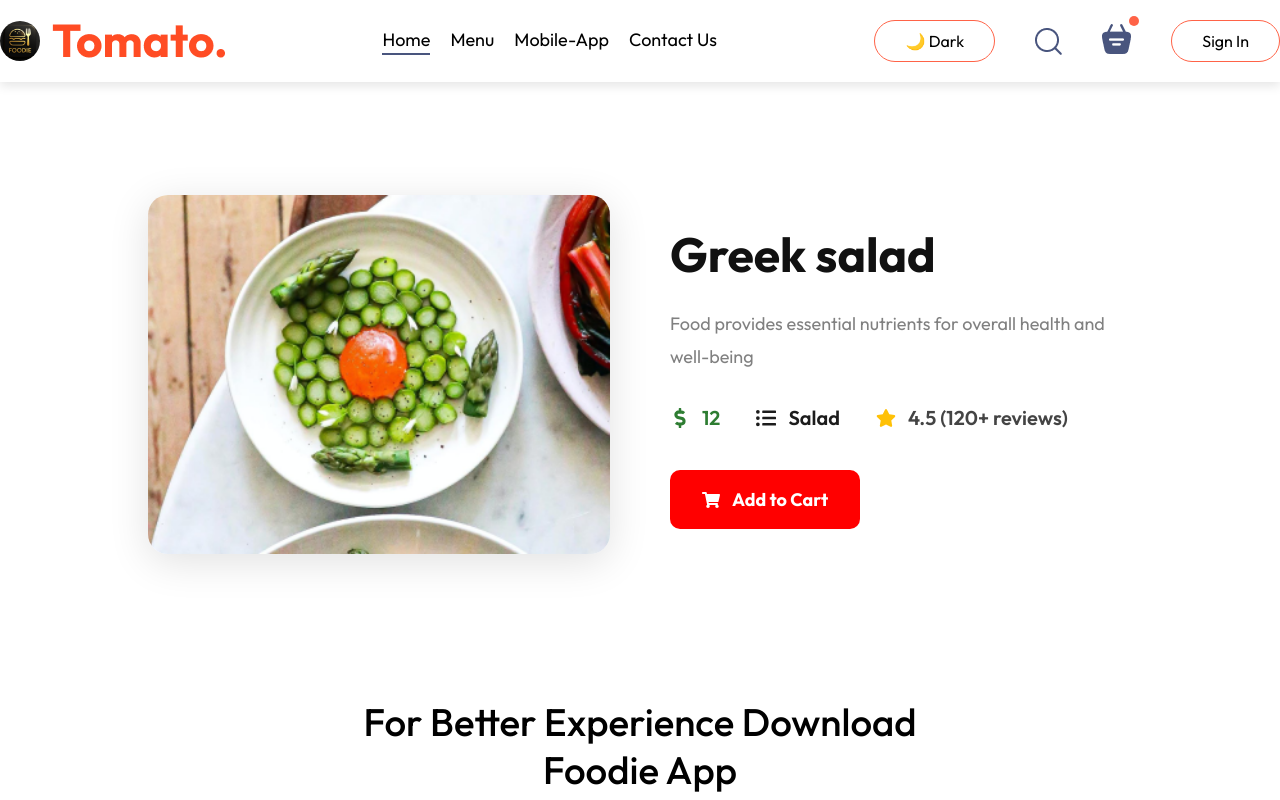
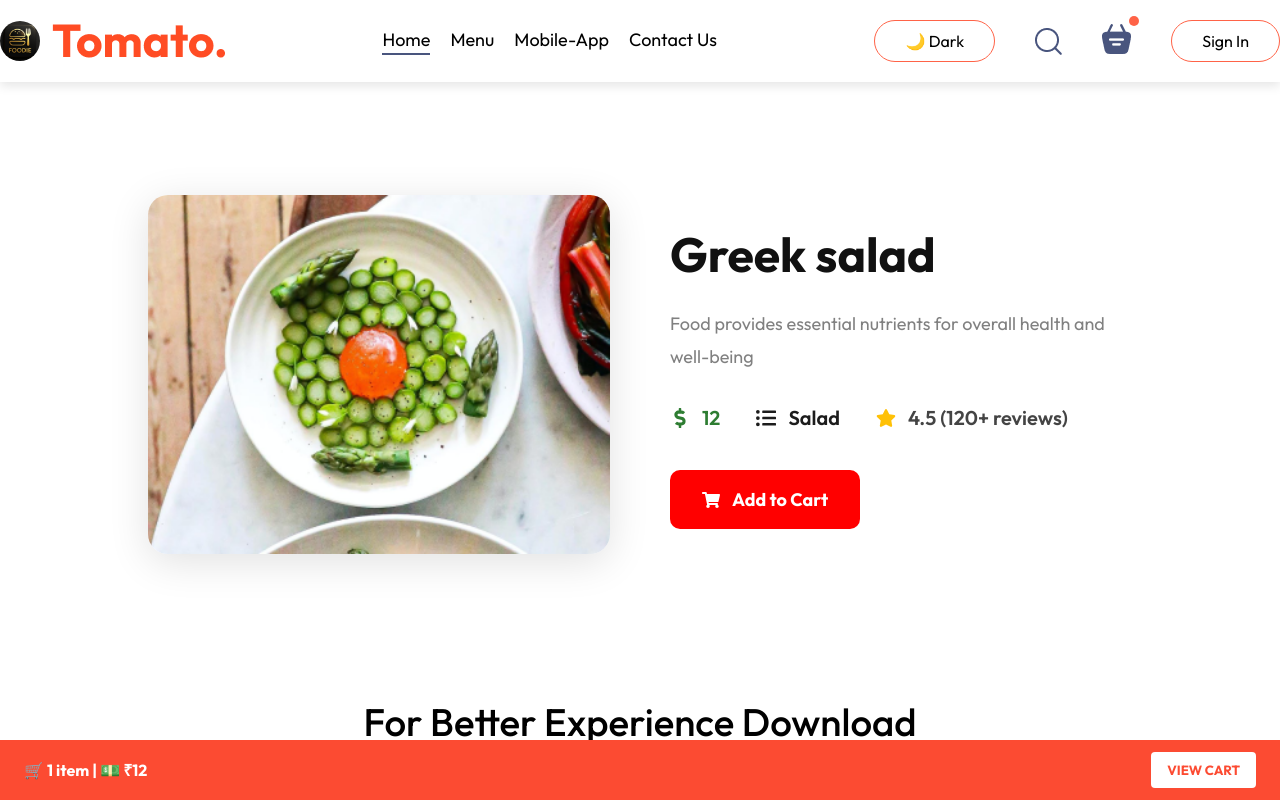
Before and after one commit to swayam03275/Foodie, a React (Vite) app in the folder frontend/: page /food/1 in a window 1280 px wide. Both pictures are taken after a click on the button "Add to Cart". Shown: the top 800 px of the page. Built offline with nearby package versions, Linux system fonts and the light colour scheme.

Commit message:
Add persistent bottom Cart Summary bar with navigation and conditional display

```diff
--- a/frontend/package.json
+++ b/frontend/package.json
@@ -12,6 +12,7 @@
   "dependencies": {
     "react": "^18.3.1",
     "react-dom": "^18.3.1",
+    "react-hot-toast": "^2.5.2",
     "react-icons": "^5.5.0",
     "react-router-dom": "^6.26.2"
   },
--- a/frontend/src/App.jsx
+++ b/frontend/src/App.jsx
@@ -10,6 +10,10 @@ import AppDownload from "./components/AppDownlad/AppDownload";
 import LoginPopup from "./components/LoginPopup/LoginPopup";
 import ThemeContextProvider from "./components/context/ThemeContext";
 import FoodDetail from "./components/FoodDetail/FoodDetail";
+import CartSummaryBar from "./components/CartSummaryBar/CartSummaryBar";
+import ScrollToTop from './components/ScrollToTop';
+
+
 
 const App = () => {
   const [showLogin, setShowLogin] = useState(false);
@@ -17,6 +21,7 @@ const App = () => {
     <ThemeContextProvider>
       <>
         {showLogin ? <LoginPopup setShowLogin={setShowLogin} /> : <></>}
+         <ScrollToTop />
         <div className="app">
           <Navbar setShowLogin={setShowLogin} />
           <Routes>
@@ -25,6 +30,7 @@ const App = () => {
             <Route path="/order" element={<PlaceOrder />} />
             <Route path="/food/:id" element={<FoodDetail />}></Route>
           </Routes>
+           <CartSummaryBar />
           <AppDownload />
           <Footer />
         </div>
--- /dev/null
+++ b/frontend/src/components/CartSummaryBar/CartSummaryBar.css
@@ -0,0 +1,28 @@
+.cart-summary-bar {
+  position: fixed;
+  bottom: 0;
+  left: 0;
+  right: 0;
+  background-color: #FC4B32;
+  color: white;
+  display: flex;
+  justify-content: space-between;
+  align-items: center;
+  padding: 12px 24px;
+  z-index: 1000;
+  font-weight: bold;
+}
+
+.view-cart-btn {
+  background-color: white;
+  color: #FC4B32;
+  border: none;
+  padding: 10px 16px;
+  border-radius: 4px;
+  cursor: pointer;
+  font-weight: bold;
+}
+
+.view-cart-btn:hover {
+  background-color: #ffe6e6;
+}
--- /dev/null
+++ b/frontend/src/components/CartSummaryBar/CartSummaryBar.jsx
@@ -0,0 +1,29 @@
+import React, { useContext } from 'react';
+import './CartSummaryBar.css';
+import { StoreContext } from '../context/StoreContext';
+import { useNavigate, useLocation } from 'react-router-dom'; //  import useLocation
+
+const CartSummaryBar = () => {
+  const { cartItems, getTotalCartAmount } = useContext(StoreContext);
+  const navigate = useNavigate();
+  const location = useLocation();
+
+  const totalItems = Object.values(cartItems).reduce((sum, item) => sum + item, 0);
+  const totalAmount = getTotalCartAmount();
+
+  // Don't show if cart is empty or if you're already on the cart page
+  if (totalItems === 0 || location.pathname === '/cart') return null;
+
+  return (
+    <div className="cart-summary-bar">
+      <div className="cart-summary-info">
+        🛒 {totalItems} item{totalItems > 1 ? 's' : ''} | 💵 ₹{totalAmount}
+      </div>
+      <button className="view-cart-btn" onClick={() => navigate('/cart')}>
+        VIEW CART
+      </button>
+    </div>
+  );
+};
+
+export default CartSummaryBar;
--- /dev/null
+++ b/frontend/src/components/ScrollToTop.jsx
@@ -0,0 +1,14 @@
+import { useEffect } from "react";
+import { useLocation } from "react-router-dom";
+
+const ScrollToTop = () => {
+  const { pathname } = useLocation();
+
+  useEffect(() => {
+    window.scrollTo({ top: 0, behavior: "smooth" });
+  }, [pathname]);
+
+  return null;
+};
+
+export default ScrollToTop;
```
Also changed, not shown: 1 other file (tests, documents, lock files or other folders).
